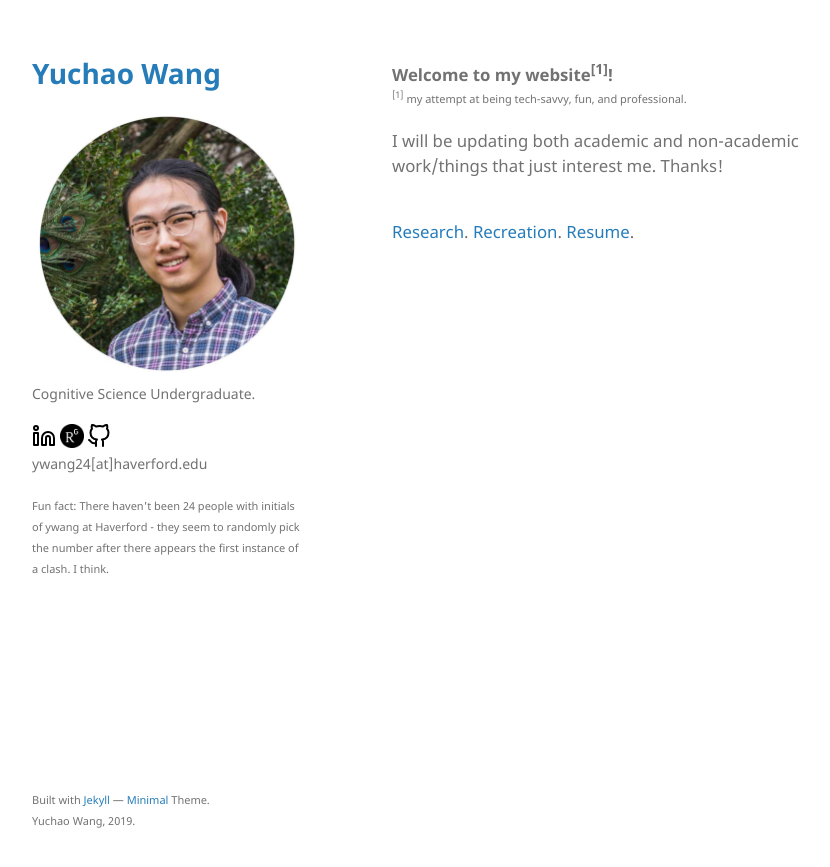
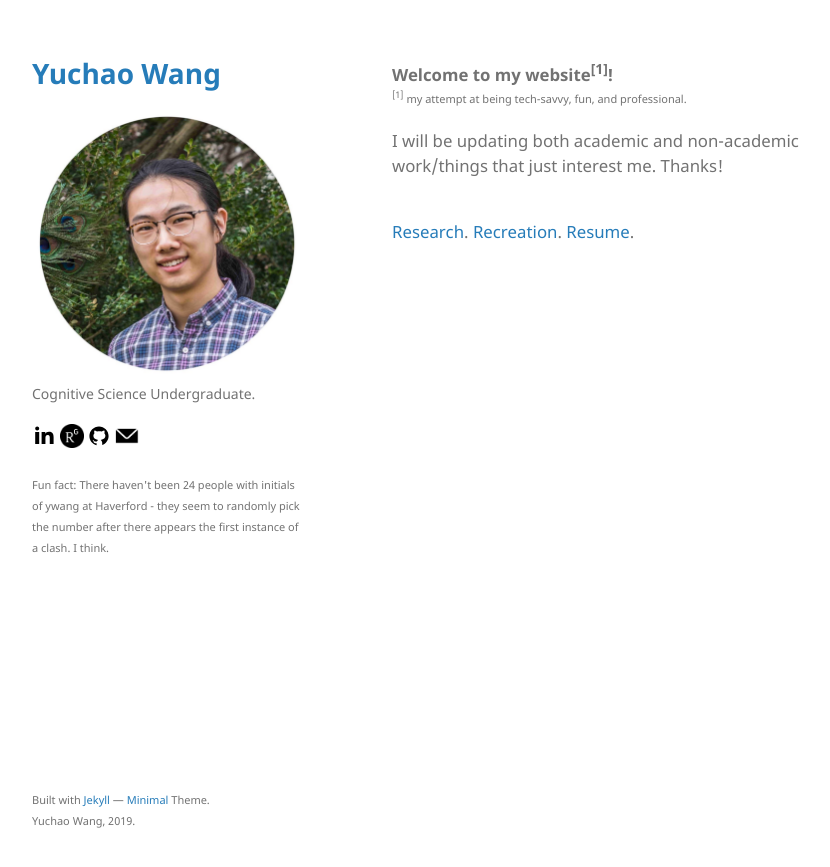
Before and after one commit to yuchao1995/yuchao1995.github.io, a Jekyll site: the page built from index.md, in a window 1280 px wide. Shown: the top 867 px of the page, without its empty margins (178-1008 px from the left). Built offline with Jekyll 4.4.1, drawn with Linux system fonts in a browser that asks for light colours.

Commit message:
update icons

```diff
--- a/_layouts/default.html
+++ b/_layouts/default.html
@@ -25,8 +25,8 @@
         {% if site.github.is_user_page %}
         <p class="view"><a href="https://www.linkedin.com/in/yuchao-wang-b9977a116"> <img src="assets/img/linkedin.svg" alt="Linkedin link" style="width:24px;height:24px;border:0;"/></a>
         <a href="https://www.researchgate.net/profile/Yuchao_Wang7"> <img src="assets/img/researchgate.png" alt="Researchgate link" style="width:24px;height:24px;border:0;"/></a>
-        <a href="https://github.com/yuchao1995" download> <img src="assets/img/github.svg" alt="Github link" style="width:24px;height:24px;border:0;"/></a>
-        <br>ywang24[at]haverford.edu</p>
+        <a href="https://github.com/yuchao1995"> <img src="assets/img/github.svg" alt="Github link" style="width:24px;height:24px;border:0;"/></a>
+        <a href="mailto:ywang24@haverford.edu"> <img src="assets/img/email.png" alt="Email" style="width:24px;height:24px;border:0;"/></a></p>
         <p><small>Fun fact: There haven't been 24 people with initials of ywang at Haverford - they seem to randomly pick the number after there appears the first instance of a clash. I think.
         </small></p>
         {% endif %}
```
Also changed, not shown: assets/img/email.png (added), assets/img/github.svg, assets/img/linkedin.svg, assets/img/logo.png (deleted), assets/img/twitter.svg, 5 other files.
